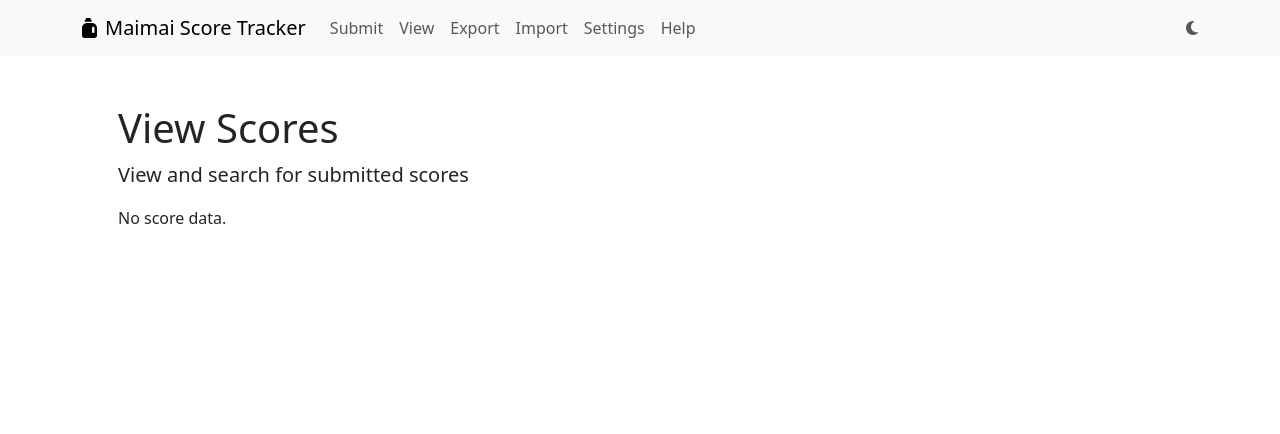
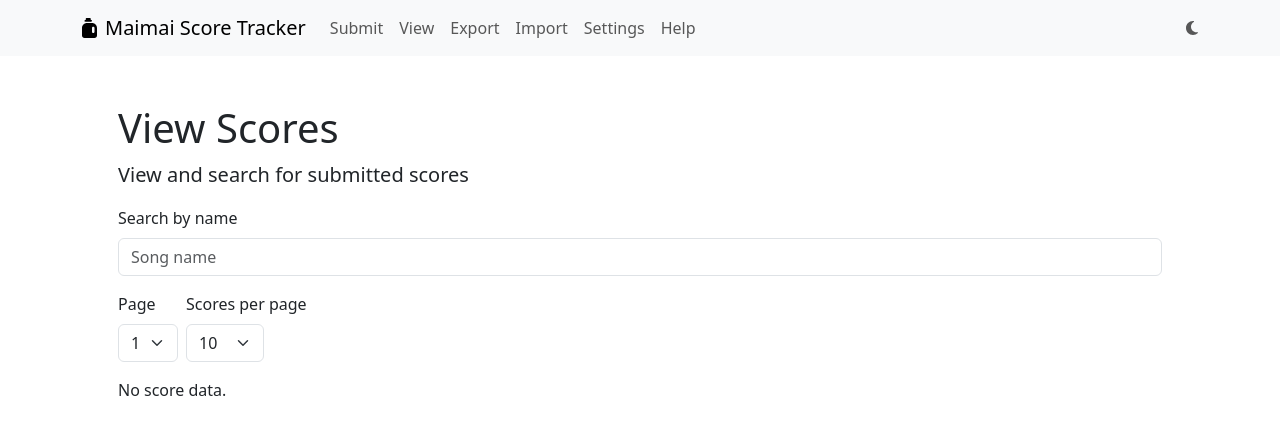
Before and after one commit to corndogit/maimai-score-tracker, a React (Vite) app: page /view in a window 1280 px wide. Shown: the top 434 px of the page. Built offline with nearby package versions, Linux system fonts and the light colour scheme.

Commit message:
Add search by name filter on view scores (#7)

```diff
--- a/src/components/view-scores-page/page-controls/page-controls.tsx
+++ b/src/components/view-scores-page/page-controls/page-controls.tsx
@@ -1,23 +1,33 @@
-import { Form } from "react-bootstrap";
+import { useState } from "react";
+import { Col, Form, Row } from "react-bootstrap";
 import "./page-controls.css";
-import { useState } from "react";
 
 type Props = {
   pageCount: number;
   setPage: (pageNum: number) => void;
   setPageSize: (size: number) => void;
+  setSearchTerm: (term: string) => void;
 };
 
 type FormState = {
   page: number;
   pageSize: number;
+  searchInput: string;
 };
 
-export const PageControls = ({ pageCount, setPage, setPageSize }: Props) => {
-  const [formState, setFormState] = useState<FormState>({
-    page: 1,
-    pageSize: 10,
-  });
+const defaultFormState: FormState = {
+  page: 1,
+  pageSize: 10,
+  searchInput: "",
+};
+
+export const PageControls = ({
+  pageCount,
+  setPage,
+  setPageSize,
+  setSearchTerm,
+}: Props) => {
+  const [formState, setFormState] = useState<FormState>(defaultFormState);
 
   const handlePageSelection = (pageNum: number): void => {
     setFormState({ ...formState, page: pageNum });
@@ -25,13 +35,32 @@ export const PageControls = ({ pageCount, setPage, setPageSize }: Props) => {
   };
 
   const handlePageSizeSelection = (pageSize: number): void => {
-    setFormState({ pageSize, page: 1 });
+    setFormState({ ...formState, pageSize, page: 1 });
     setPageSize(pageSize);
     setPage(1);
   };
   return (
     <>
       <Form className="mb-3">
+        <Form.Group className="mb-3">
+          <Row>
+            <Col>
+              <Form.Label>Search by name</Form.Label>
+              <Form.Control
+                value={formState.searchInput}
+                placeholder="Song name"
+                onChange={(e) => {
+                  const newValue = e.currentTarget.value;
+                  setFormState({
+                    ...formState,
+                    searchInput: newValue,
+                  });
+                  setSearchTerm(newValue);
+                }}
+              />
+            </Col>
+          </Row>
+        </Form.Group>
         <Form.Group style={{ display: "inline-block" }} className="me-2">
           <Form.Label>Page</Form.Label>
           <Form.Select
--- a/src/components/view-scores-page/view-scores-page.tsx
+++ b/src/components/view-scores-page/view-scores-page.tsx
@@ -1,9 +1,13 @@
+import { useState } from "react";
+import { useScoreDataStore } from "../../hooks/store";
+import { ScoreData } from "../../models/score";
+import {
+  getSongNameByIdentifier,
+  sortScoreDataByTime,
+} from "../../utils/score-tools";
+import { BasePage } from "../shared/base-page";
 import { PageTitles } from "../shared/page-titles";
-import { BasePage } from "../shared/base-page";
 import ScoresTable from "../shared/scores-table/scores-table";
-import { useScoreDataStore } from "../../hooks/store";
-import { useState } from "react";
-import { sortScoreDataByTime } from "../../utils/score-tools";
 import { PageControls } from "./page-controls/page-controls";
 
 export const ViewScoresPage = () => {
@@ -12,6 +16,18 @@ export const ViewScoresPage = () => {
   const [pageSize, setPageSize] = useState(10);
   const pageCount = Math.ceil(scores.length / pageSize);
   const [page, setPage] = useState(1);
+  const [searchTerm, setSearchTerm] = useState("");
+
+  const filterScores = (scores: ScoreData[]): ScoreData[] => {
+    return scores
+      .filter(
+        (score) =>
+          getSongNameByIdentifier(score.identifier)
+            .toLocaleLowerCase()
+            .indexOf(searchTerm) !== -1
+      )
+      .slice(pageSize * (page - 1), pageSize * page);
+  };
 
   return (
     <BasePage>
@@ -19,17 +35,13 @@ export const ViewScoresPage = () => {
         title="View Scores"
         subtitle="View and search for submitted scores"
       />
-      {scores?.length > 0 && (
-        <PageControls
-          pageCount={pageCount}
-          setPage={setPage}
-          setPageSize={setPageSize}
-        />
-      )}
-      <ScoresTable
-        scoreData={scores.slice(pageSize * (page - 1), pageSize * page)}
-        editable
+      <PageControls
+        pageCount={scores?.length > 0 ? pageCount : 1}
+        setPage={setPage}
+        setPageSize={setPageSize}
+        setSearchTerm={setSearchTerm}
       />
+      <ScoresTable scoreData={filterScores(scores)} editable />
     </BasePage>
   );
 };
```
